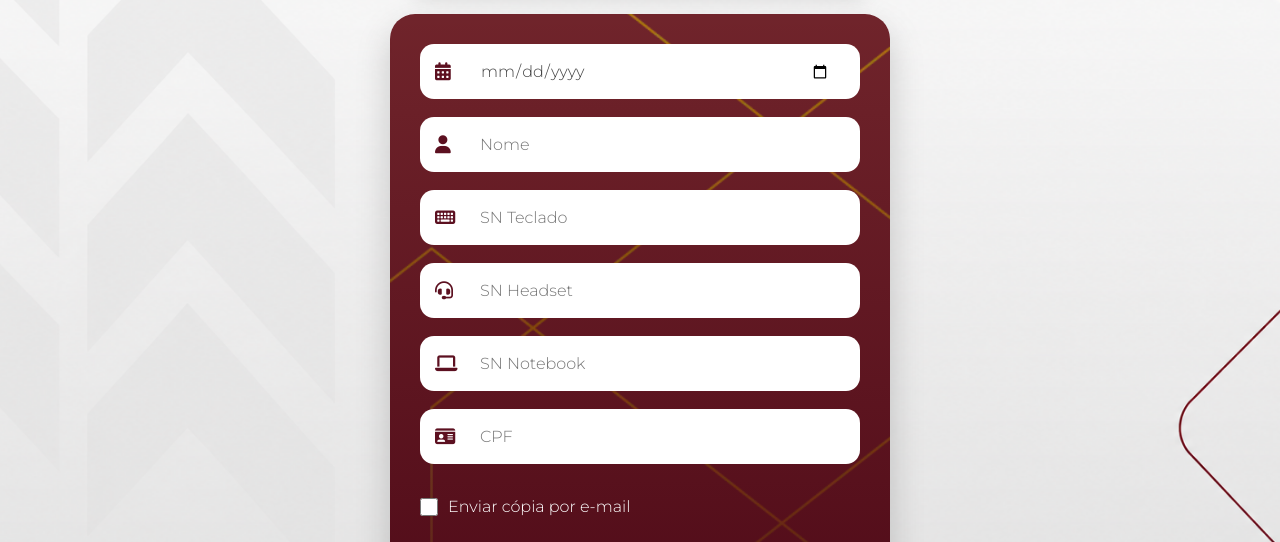
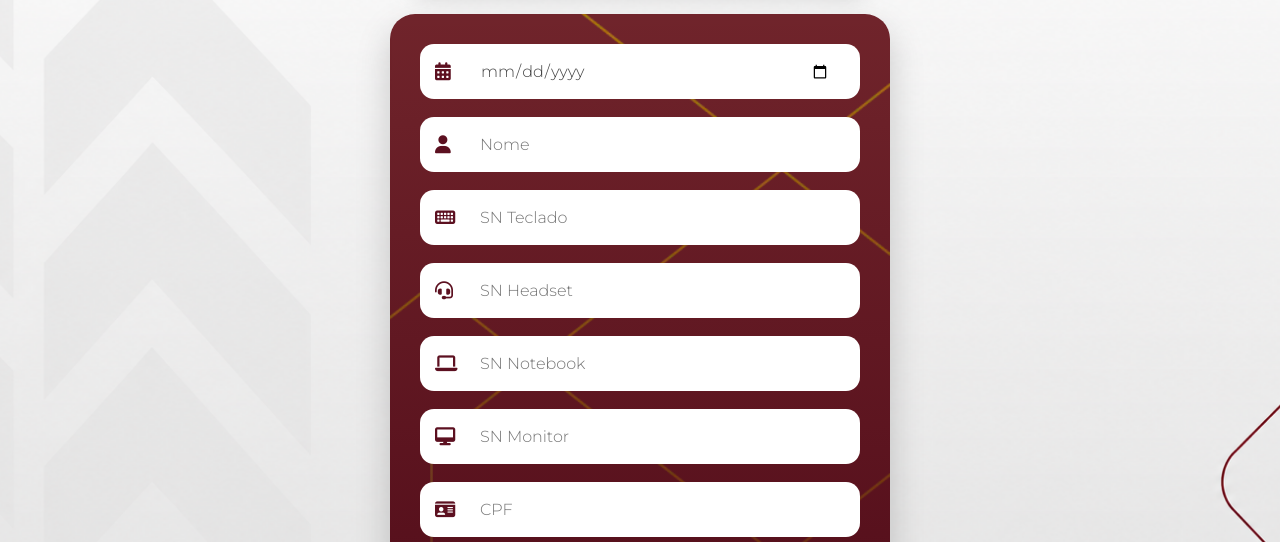
Before and after one commit to Guztta-B/automatizar_termos, a website: page web/index.html in a window 1280 px wide. Shown: the part 258-800 px from the top of the page. Drawn offline with Linux system fonts and the light colour scheme.

Commit message:
opçãodemonitor

```diff
--- a/web/index.html
+++ b/web/index.html
@@ -65,6 +65,14 @@
 
 <div class="input-box">
 
+<i class="fa-solid fa-desktop"></i>
+
+    <input type="text" id="smonitor" placeholder="SN Monitor">
+
+</div>
+
+<div class="input-box">
+
     <i class="fa-solid fa-id-card"></i>
 
     <input type="text" id="cpf" placeholder="CPF">
--- a/web/script.js
+++ b/web/script.js
@@ -6,6 +6,7 @@ async function gerarPDF() {
     snheadset: document.getElementById("snheadset").value,
     snote: document.getElementById("snote").value,
     cpf: document.getElementById("cpf").value,
+    smonitor: document.getElementById("smonitor").value,
 
   emailColaborador:
 document.getElementById("emailColaborador").value,
@@ -14,6 +15,9 @@ emailResponsavel:
 document.getElementById("emailResponsavel").value,
   };
 
+    //Aqui deve estar: https://termos-1gbi.onrender.com/gerar
+    //Para conectar servidor final, em caso de testes colocar
+    //http://localhost:3000/gerar
   const resposta = await fetch("https://termos-1gbi.onrender.com/gerar", {
     method: "POST",
     headers: {
```
Also changed, not shown: server/index.js (+6 -1 lines).
